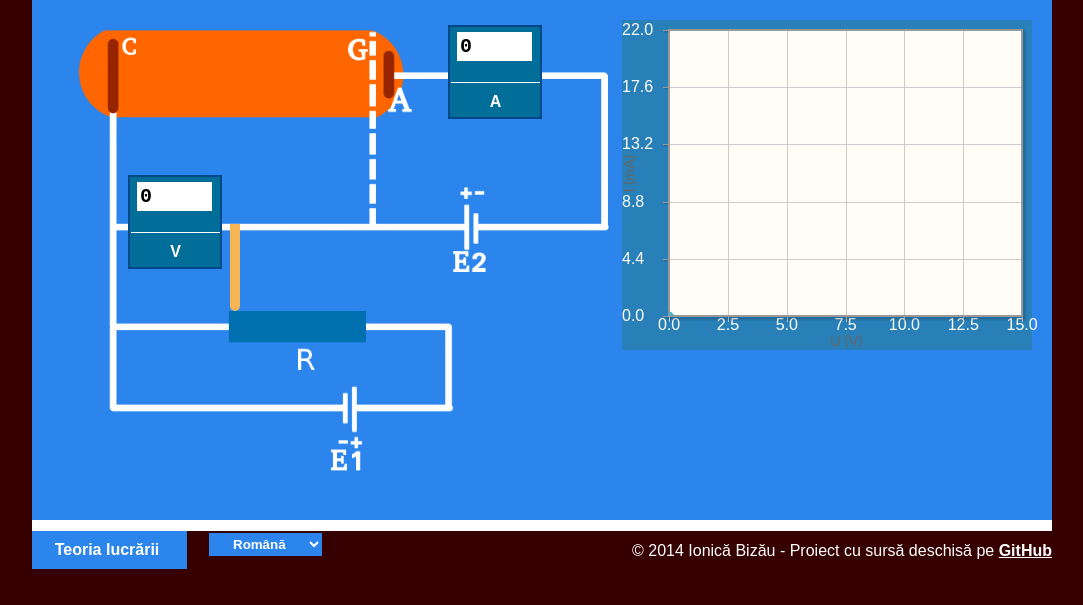
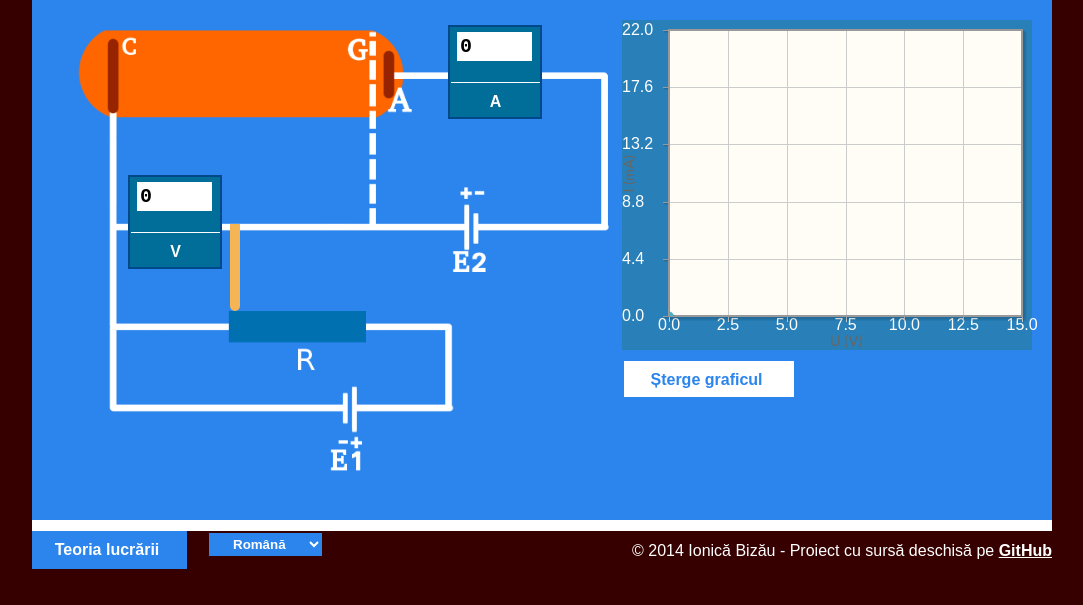
Before and after one commit to IonicaBizau/Franck-and-Hertz-Experiment, a plain HTML site: page index.html in a window 1280 px wide. Shown: the part 195-800 px from the top of the page, without its empty margins (93-1176 px from the left). Drawn offline with Linux system fonts and the light colour scheme.

Commit message:
Clear graph feature

```diff
--- a/css/style.css
+++ b/css/style.css
@@ -233,7 +233,6 @@ div.cursor {
 div.button {
     background: #2B85ED;
     padding: 10px 25px 10px 20px;
-    width: 110px;
     text-align: center;
     font-weight: bold;
     cursor: pointer;
@@ -242,11 +241,25 @@ div.button {
 
 div.button.theory-switch {
     bottom: -49px;
+    width: 110px;
     left: 0;
 }
 
-div.button:hover {
+div.button.clear-graph {
+    bottom: -387px;
+    left: 492px;
+    color: #2B85ED;
+    background: white;
+    width: 125px;
+    height: 16px;
+}
+
+div.button.theory-switch:hover {
     background: #004FAA;
+}
+
+div.button.clear-graph:hover {
+    background: #ecf0f1;
 }
 
 div.transition {
--- a/index.html
+++ b/index.html
@@ -29,6 +29,15 @@
                 </div>
                 <div class="cursor"></div>
                 <div id="graph"></div>
+
+                <div data-lang="en" class="button transition clear-graph">
+                    Clear graph
+                </div>
+
+                <div data-lang="ro" class="button transition clear-graph">
+                    Șterge graficul
+                </div>
+
             </div>
             <div class="docs">
                 <span data-lang="ro">
--- a/js/functions.js
+++ b/js/functions.js
@@ -179,6 +179,12 @@ $(document).ready(function () {
         $(".amp input").val(y);
     }
 
+    $(".clear-graph").on("click", function () {
+        var seriesObj = expGraph.series[0];
+        seriesObj.data = [];
+        expGraph.drawSeries({},0);
+    });
+
     function comptuteValue (value) {
 
         var period = 4.9
```
